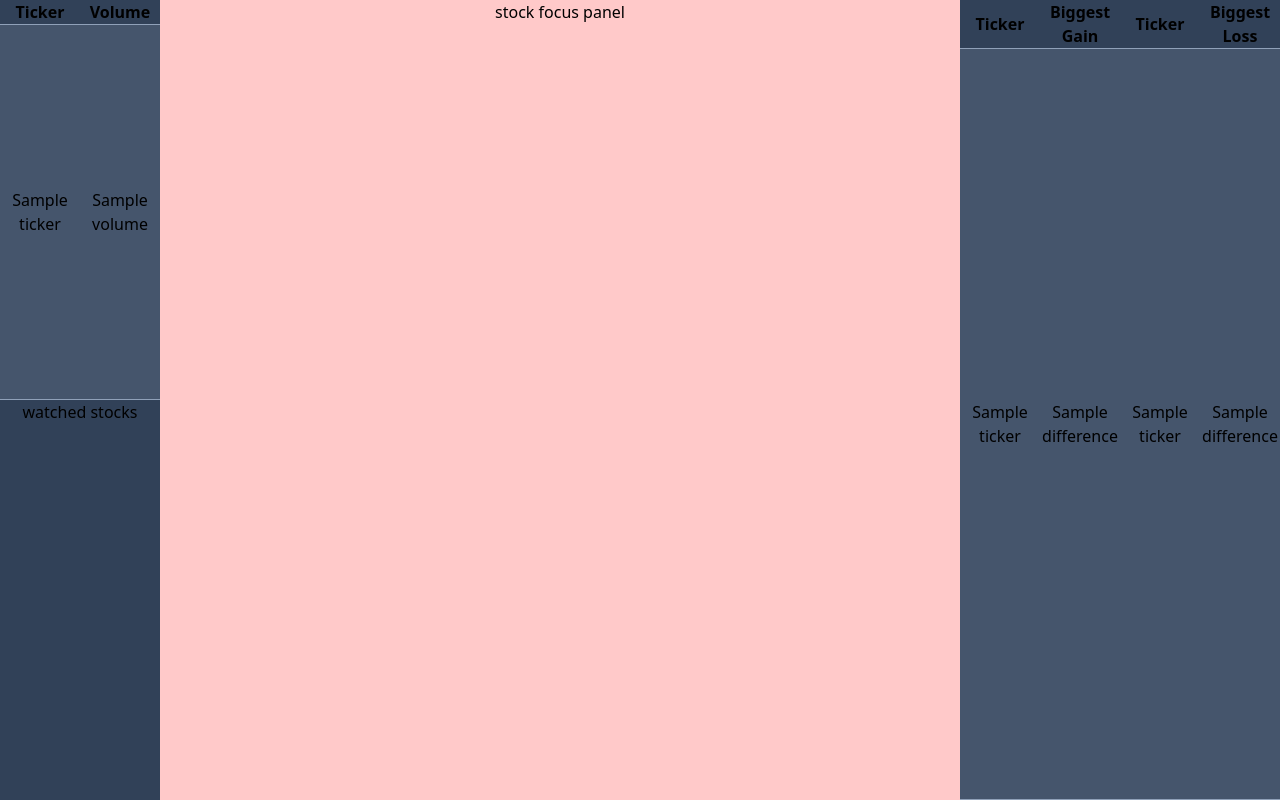
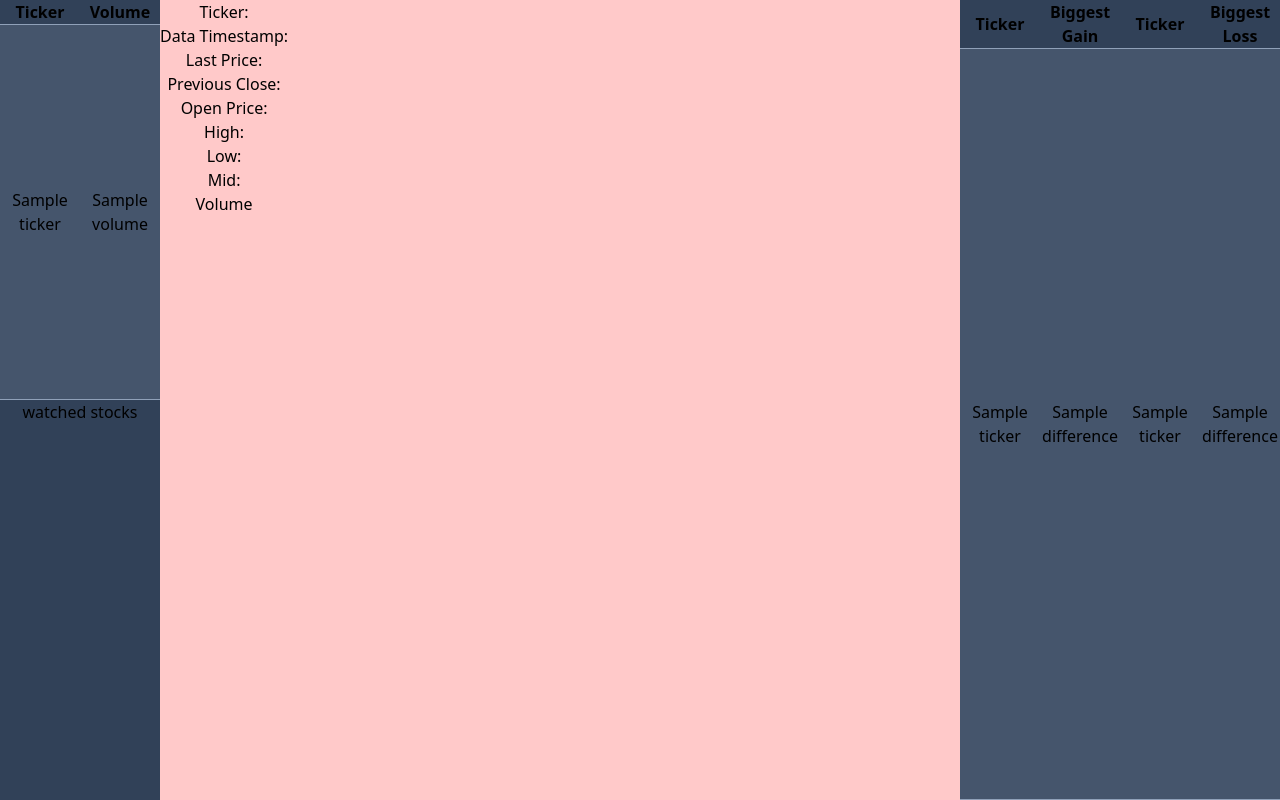
Before and after one commit to marekbehnke1/CS50-Final-Project, a Flask app: template templates/index.html in a window 1280 px wide. Run offline with Flask 3, Linux system fonts and the light colour scheme; the template is opened without the code that fills it: most values are stand-ins (such as "Sample title", 1, 10 or a date in 2020).

Commit message:
we have live updates on the page

```diff
--- a/apitest.py
+++ b/apitest.py
@@ -17,7 +17,7 @@
 
 IEXdata = retrieve_iex()
 
-#print(IEXdata)
+print(IEXdata)
 
 
 # sorts & trims iex data
--- a/app.py
+++ b/app.py
@@ -2,7 +2,7 @@
 
 from helpers import login_required, retrieve_iex, sort_data
 
-from flask import Flask, render_template, session, request, redirect, flash
+from flask import Flask, render_template, session, request, redirect, flash, jsonify
 from flask_session import Session
 
 import sqlite3
@@ -21,6 +21,49 @@
 # Make initial API call and save data in variable
 IEXdata = retrieve_iex()
 
+#test data
+#IEXdata = [
+#    {"ticker": "AAPL",
+#     "mid": 200,
+#     "open": 100,
+#     "volume": 1000},
+#     {"ticker": "NVDA",
+#      "mid": 300,
+#      "open": 500,
+#      "volume": 100000},
+#      {"ticker": "TSLA",
+#      "mid": 370,
+#      "open": 120,
+#      "volume": 4540},
+#      {"ticker": "META",
+#      "mid": 254,
+#      "open": 1230,
+#      "volume": 3423},
+#      {"ticker": "COKE",
+#      "mid": 8245,
+#      "open": 3458,
+#      "volume": 45674},
+#      {"ticker": "ORLY",
+#      "mid": 765,
+#      "open": 325,
+#      "volume": 5678},
+#      {"ticker": "SEB",
+#      "mid": 34577,
+#      "open": 3457,
+#      "volume": 87656},
+#      {"ticker": "COST",
+#      "mid": 3456,
+#      "open": 6657,
+#      "volume": 334536},
+#      {"ticker": "BLK",
+#      "mid": 2343,
+#      "open": 5645,
+#      "volume": 3453453},
+#      {"ticker": "INTU",
+#      "mid": 2340,
+#      "open": 2452,
+#      "volume": 780}]
+
 #### Routes #####
 @app.route("/")
 @login_required
@@ -36,17 +79,20 @@
     # set data to sort
     differenceData = {}
     # check if fields are empty & set to 0
+
+    # this calculation is wrong!
+    # Need to work out a better way
     for item in IEXdata:
-        if item["mid"] == None:
-            midPrice = 0
+        if item["tngoLast"] == None:
+            last = 0
         else:
-            midPrice = item["mid"]
+            last = item["tngoLast"]
         if item["open"] == None:
             open = 0
         else:
             open = item["open"]
 
-        differenceData[item["ticker"]] = open - midPrice
+        differenceData[item["ticker"]] = open - last
 
     differenceDataSorted = sort_data("difference", 20, differenceData)
     differenceDataReverse = sort_data("difference", 20, differenceData, False)
@@ -57,6 +103,28 @@
         return render_template("index.html", volumeData = volumeDataSorted, differenceData = differenceDataSorted, differenceDataReverse = differenceDataReverse)
     else:
         redirect("/login")
+
+@app.route("/stock")
+def info_page():
+
+    # because the code is being sent via GET, the info is accesible via the below statement
+    query = request.args.get("q")
+
+    db = sqlite3.connect("database.db")
+    cur = db.cursor()
+
+    if query:
+        #result = cur.execute("SELECT * FROM stocks WHERE ticker = ?", (query,)).fetchone()
+
+        # this is a generator expression
+        result = next((item for item in IEXdata if item["ticker"] == query), None)
+
+
+        db.close()
+    else:
+        result = []
+
+    return jsonify(result)
 
 
 @app.route("/login" , methods=["GET", "POST"])
--- a/templates/index.html
+++ b/templates/index.html
@@ -34,7 +34,45 @@
     </div>
 
     <div class="w-5/8 h-screen bg-red-200 text-center" id="main-panel">
-        stock focus panel
+        <table class="table-fixed">
+            <tr>
+                <td>Ticker:</td>
+                <td id="return-ticker"></td>
+            </tr>
+            <tr>
+                <td>Data Timestamp:</td>
+                <td id="return-timestamp"></td>
+            </tr>
+            <tr>
+                <td>Last Price:</td>
+                <td id="return-last"></td>
+            </tr>
+            <tr>
+                <td>Previous Close:</td>
+                <td id="return-prevClose"></td>
+            </tr>
+            <tr>
+                <td>Open Price:</td>
+                <td id="return-open"></td>
+            </tr>
+            <tr>
+                <td>High:</td>
+                <td id="return-high"></td>
+            </tr>
+            <tr>
+                <td>Low:</td>
+                <td id="return-low"></td>
+            </tr>
+            <tr>
+                <td>Mid:</td>
+                <td id="return-mid"></td>
+            </tr>
+            <tr>
+                <td>Volume</td>
+                <td id="return-volume"></td>
+            </tr>
+        </table>
+
     </div>
 
     <div class=" w-2/8 h-screen text-center flex justify-between" id="right-panel">
@@ -90,10 +128,26 @@
 
     for(let i = 0; i < stockItems.length; i++){
 
-        stockItems[i].addEventListener("click", function(){
-            let code = this.textContent
+        stockItems[i].addEventListener("click", async function(){
             // returns the ticker code of the element clicked on
-            console.log(code.trim())
+            let code = this.textContent.trim()
+
+            // this sends the code to the /stock route
+            let response = await fetch('/stock?q=' + code);
+
+            // this waits for the information to come back, and then treats it as json
+            let information = await response.json()
+
+            document.getElementById("return-ticker").innerHTML = information.ticker
+            document.getElementById("return-timestamp").innerHTML = information.timestamp
+            document.getElementById("return-last").innerHTML = information.tngoLast
+            document.getElementById("return-prevClose").innerHTML = information.prevClose
+            document.getElementById("return-open").innerHTML = information.open
+            document.getElementById("return-high").innerHTML = information.high
+            document.getElementById("return-low").innerHTML = information.low
+            document.getElementById("return-mid").innerHTML = information.mid
+            document.getElementById("return-volume").innerHTML = information.volume
+            console.log(information)
         })
     };
 
```
Also changed, not shown: templates/stock.html (added, +7 -0 lines), 2 other files.
